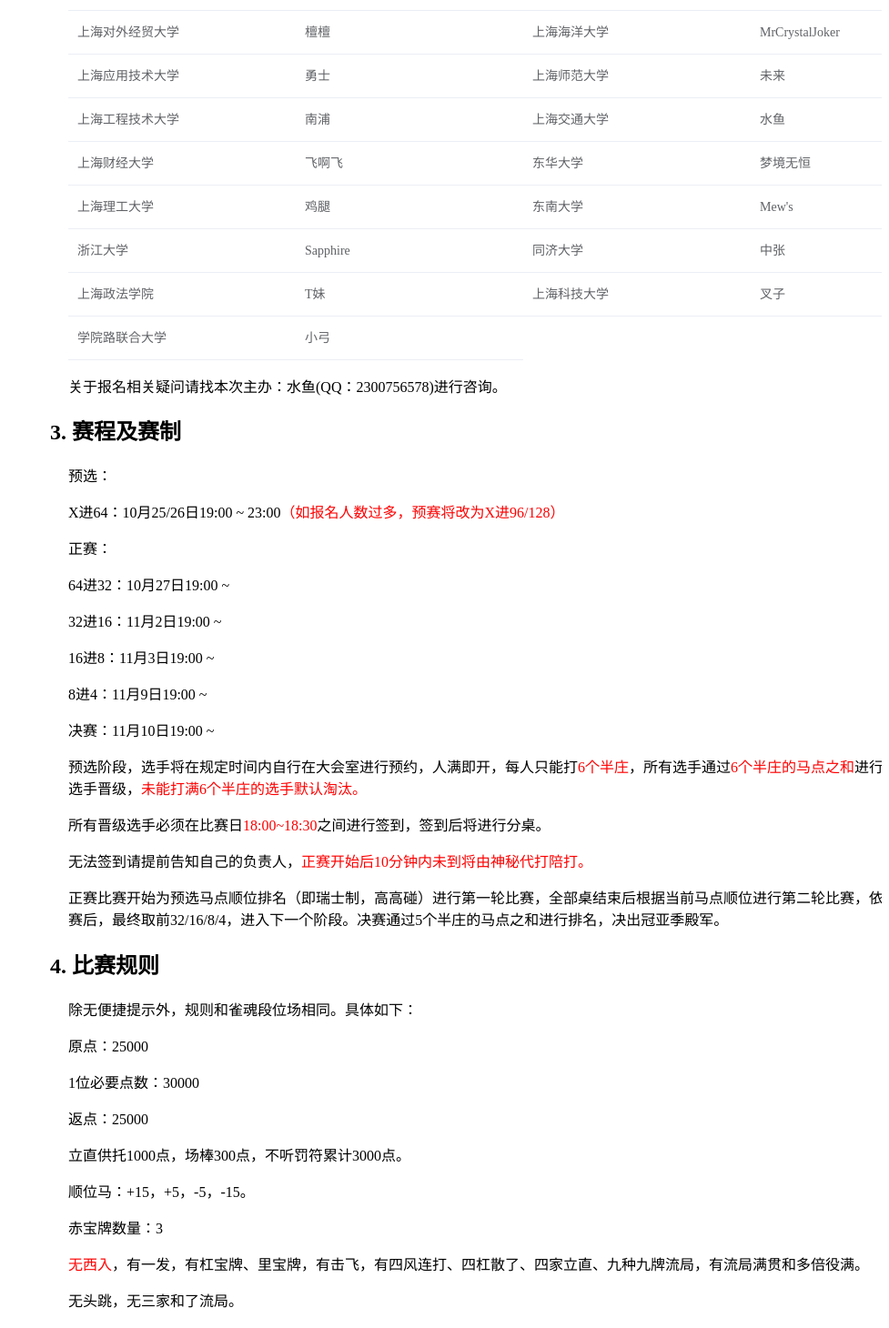
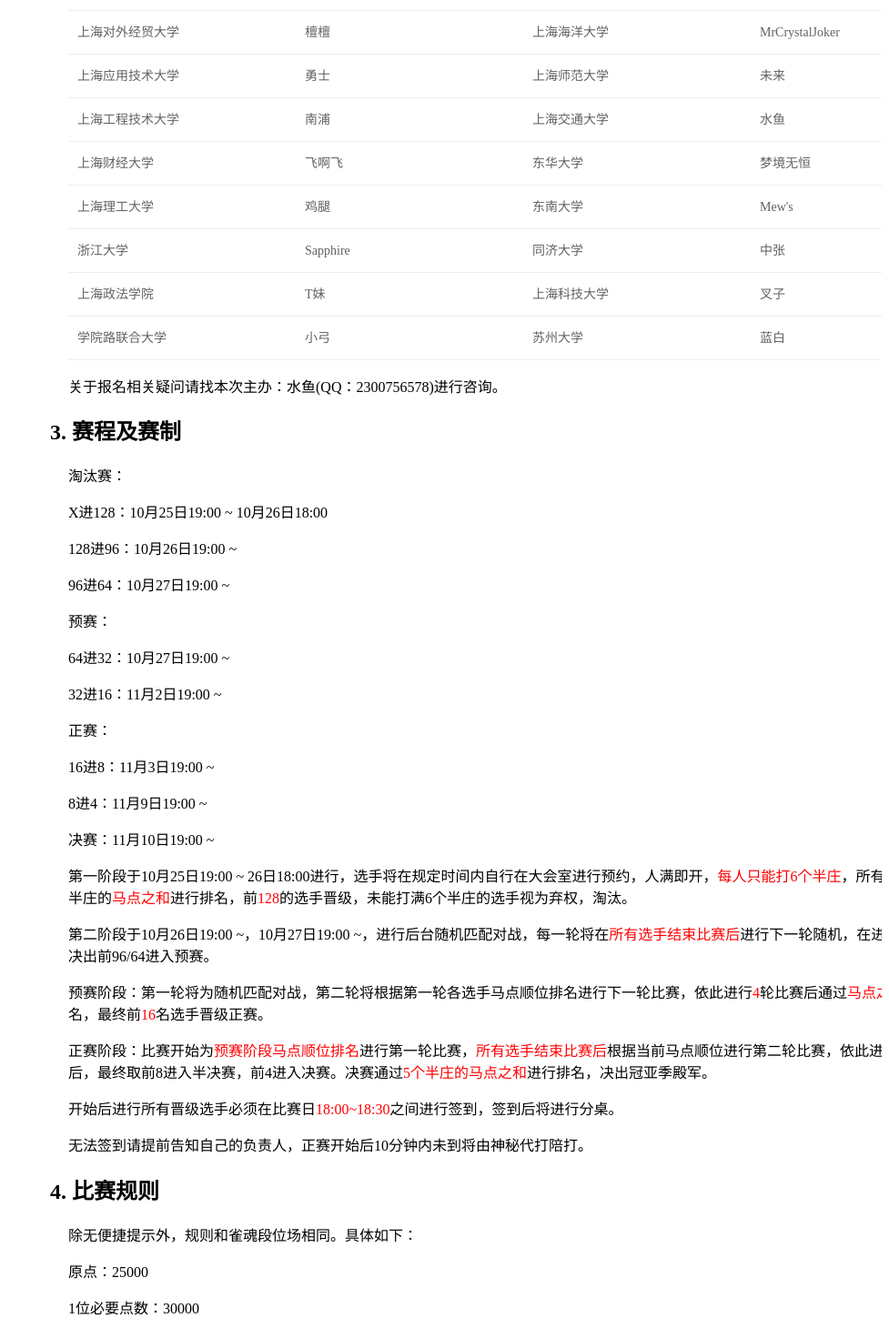
Before and after one commit to Diving-Fish/ShanghaiRiichiMatch, a Vue app in the folder vue-frontend/: page /#/ in a window 1280 px wide. Shown: the part 1055-2515 px from the top of the page at 91% size, without its empty margins (303-1280 px from the left). Built offline with nearby package versions, Linux system fonts and the light colour scheme.

Commit message:
Update HelloWorld.vue

```diff
--- a/vue-frontend/src/components/HelloWorld.vue
+++ b/vue-frontend/src/components/HelloWorld.vue
@@ -6,7 +6,7 @@
       <p>赛事网站：<a style="color: red">http://47.100.50.175:8080</a></p>
       <p>因为服务器性能原因，第一次加载可能会稍慢。请使用PC或分辨率大于720p的横屏显示设备进行访问。</p>
       <h2>1.	概况</h2>
-      <p>本次比赛共有<a style="color: red">25</a>所高校参加。</p>
+      <p>本次比赛共有<a style="color: red">26</a>所高校和1个赞助机构参加。</p>
       <p>本次比赛使用<a style="color: red">雀魂平台</a>，请各位选手在参赛前先进行注册。</p>
       <p>本次比赛赛程从<a style="color: red">10月25日~11月10日</a>，周六周日进行比赛。（预赛从周五开始）</p>
       <h2>2.	报名</h2>
@@ -31,7 +31,7 @@
         </div>
         <div style="margin-left: 20px; width: 500px">
           <el-table
-            :data="schools.slice(13,25)">
+            :data="schools.slice(14,27)">
             <el-table-column
               prop="school"
               label="学校">
@@ -45,18 +45,23 @@
       </div>
       <p>关于报名相关疑问请找本次主办：水鱼(QQ：2300756578)进行咨询。</p>
       <h2>3.	赛程及赛制</h2>
-      <p>预选：</p>
-      <p>X进64：10月25/26日19:00 ~ 23:00<a style="color: red">（如报名人数过多，预赛将改为X进96/128）</a></p>
-      <p>正赛：</p>
+      <p>淘汰赛：</p>
+      <p>X进128：10月25日19:00 ~ 10月26日18:00</p>
+      <p>128进96：10月26日19:00 ~</p>
+      <p>96进64：10月27日19:00 ~</p>
+      <p>预赛：</p>
       <p>64进32：10月27日19:00 ~</p>
       <p>32进16：11月2日19:00 ~</p>
+      <p>正赛：</p>
       <p>16进8：11月3日19:00 ~</p>
       <p>8进4：11月9日19:00 ~</p>
       <p>决赛：11月10日19:00 ~</p>
-      <p>预选阶段，选手将在规定时间内自行在大会室进行预约，人满即开，每人只能打<a style="color: red">6个半庄</a>，所有选手通过<a style="color: red">6个半庄的马点之和</a>进行排名，前64的选手晋级，<a style="color: red">未能打满6个半庄的选手默认淘汰。</a></p>
-      <p>所有晋级选手必须在比赛日<a style="color: red">18:00~18:30</a>之间进行签到，签到后将进行分桌。</p>
-      <p>无法签到请提前告知自己的负责人，<a style="color: red">正赛开始后10分钟内未到将由神秘代打陪打。</a></p>
-      <p>正赛比赛开始为预选马点顺位排名（即瑞士制，高高碰）进行第一轮比赛，全部桌结束后根据当前马点顺位进行第二轮比赛，依此进行四轮比赛后，最终取前32/16/8/4，进入下一个阶段。决赛通过5个半庄的马点之和进行排名，决出冠亚季殿军。</p>
+      <p>第一阶段于10月25日19:00 ~ 26日18:00进行，选手将在规定时间内自行在大会室进行预约，人满即开，<a style="color: red">每人只能打6个半庄</a>，所有选手通过6个半庄的<a style="color: red">马点之和</a>进行排名，前<a style="color: red">128</a>的选手晋级，未能打满6个半庄的选手视为弃权，淘汰。</p>
+      <p>第二阶段于10月26日19:00 ~，10月27日19:00 ~，进行后台随机匹配对战，每一轮将在<a style="color: red">所有选手结束比赛后</a>进行下一轮随机，在进行<a style="color: red">3</a>次随即后决出前96/64进入预赛。</p>
+      <p>预赛阶段：第一轮将为随机匹配对战，第二轮将根据第一轮各选手马点顺位排名进行下一轮比赛，依此进行<a style="color: red">4</a>轮比赛后通过<a style="color: red">马点之和</a>进行排名，最终前<a style="color: red">16</a>名选手晋级正赛。</p>
+      <p>正赛阶段：比赛开始为<a style="color: red">预赛阶段马点顺位排名</a>进行第一轮比赛，<a style="color: red">所有选手结束比赛后</a>根据当前马点顺位进行第二轮比赛，依此进行<a style="color: red">4</a>轮比赛后，最终取前8进入半决赛，前4进入决赛。决赛通过<a style="color: red">5个半庄的马点之和</a>进行排名，决出冠亚季殿军。</p>
+      <p>开始后进行所有晋级选手必须在比赛日<a style="color: red">18:00~18:30</a>之间进行签到，签到后将进行分桌。</p>
+      <p>无法签到请提前告知自己的负责人，正赛开始后10分钟内未到将由神秘代打陪打。</p>
       <h2>4.  比赛规则</h2>
       <p>除无便捷提示外，规则和雀魂段位场相同。具体如下：</p>
       <p>原点：25000</p>
@@ -144,6 +149,7 @@
         {school: "浙江大学", nickname: "Sapphire ", qq: "1035627110"},
         {school: "上海政法学院", nickname: "T妹", qq: "844768831"},
         {school: "学院路联合大学", nickname: "小弓"},
+        {school: "斑鸠雀庄", nickname: "死线"},
         {school: "华东政法大学", nickname: "清风沐璃", qq: "2258349120"},
         {school: "上海立信会计金融学院", nickname: "哲学", qq: "1005536376"},
         {school: "上海电力大学", nickname: "qb", qq: "1499227861"},
@@ -155,7 +161,8 @@
         {school: "东华大学", nickname: "梦境无恒", qq: "862919793"},
         {school: "东南大学", nickname:"Mew's"},
         {school: "同济大学", nickname:"中张"},
-        {school: "上海科技大学", nickname:"叉子"}
+        {school: "上海科技大学", nickname:"叉子"},
+        {school: "苏州大学", nickname:"蓝白"}
       ]
     }
   },
```
